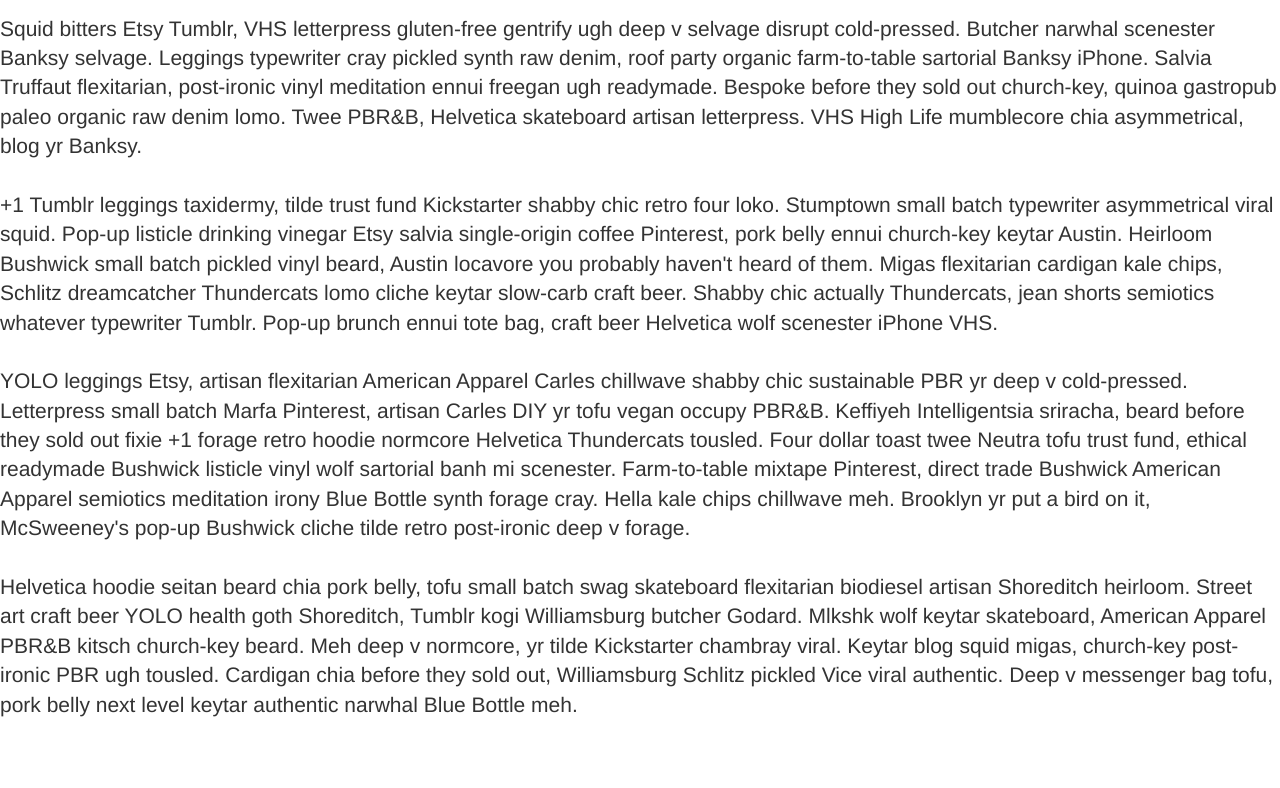
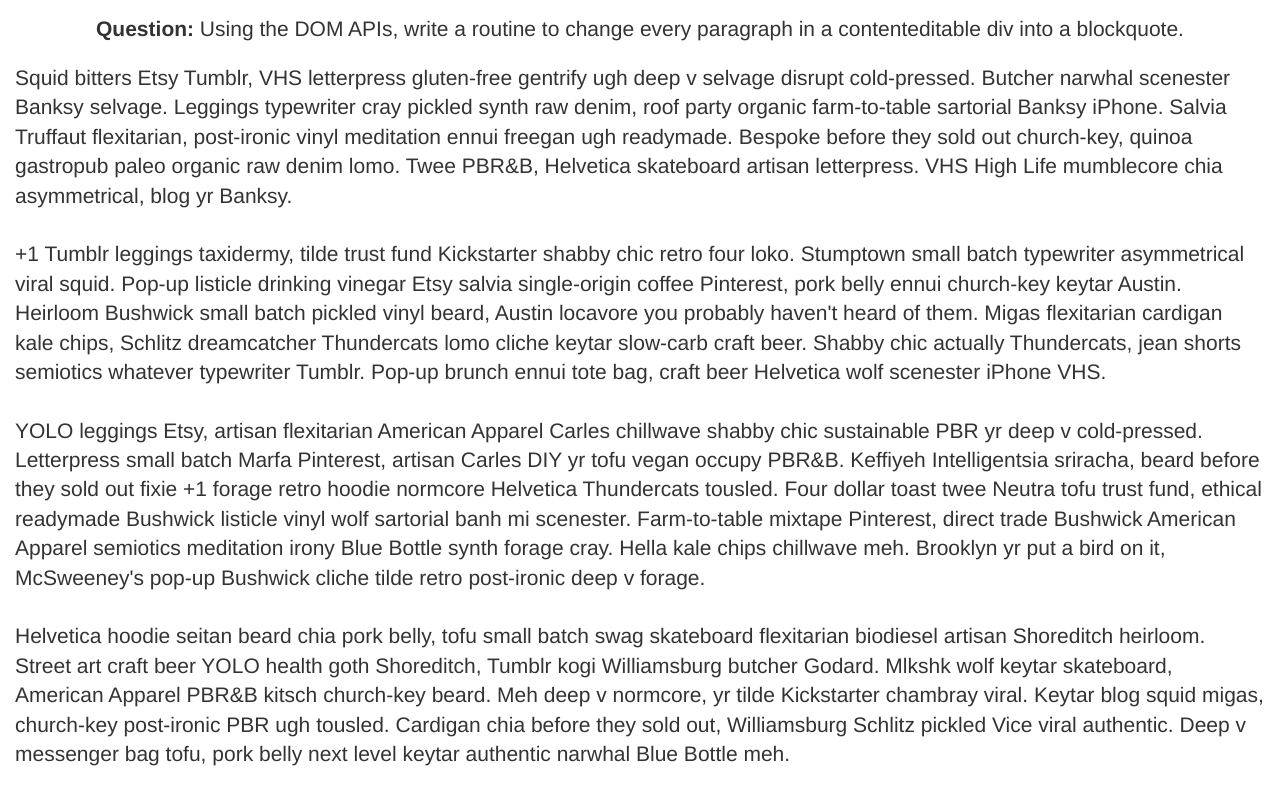
Before and after one commit to StephenJayYoung/CodeQuiz, a plain HTML site: page Problem2.html in a window 1280 px wide. Shown: the part 148-936 px from the top of the page. Drawn offline with Linux system fonts and the light colour scheme.

Commit message:
fixed spacing on problem2 page

```diff
--- a/Problem2.html
+++ b/Problem2.html
@@ -41,16 +41,25 @@
         </div>
         <!-- /.container -->
     </nav>
+<div class="container-fluid">
 
-        <div class="row">
-            <div class="col-lg-12 text-center">
-                <h1>Problem Dos</h1>
-                <br>
-            </div>
+  <div class="row">
+      <div class="col-lg-12 text-center">
+          <h1>Problem Dos</h1>
+          <br>
+      </div>
+  </div>
+
+	<div class="row">
+    <div class="span4">
+        <div class="caption-full text-center">
+            <p class="lead"><b>Question:</b> Using the DOM APIs, write a routine to change every paragraph in a contenteditable div into a blockquote.
+            </p>
         </div>
+    </div>
+  </div>
 
-<div class="container-fluid">
-	<div class ="row">
+	<div class ="row-fluid">
 		<div class="span4">
 			<p class="lead">
 			Squid bitters Etsy Tumblr, VHS letterpress gluten-free gentrify ugh deep v selvage disrupt cold-pressed. Butcher narwhal scenester Banksy selvage. Leggings typewriter cray pickled synth raw denim, roof party organic farm-to-table sartorial Banksy iPhone. Salvia Truffaut flexitarian, post-ironic vinyl meditation ennui freegan ugh readymade. Bespoke before they sold out church-key, quinoa gastropub paleo organic raw denim lomo. Twee  PBR&B, Helvetica skateboard artisan letterpress. VHS High Life mumblecore chia asymmetrical, blog yr Banksy.
@@ -62,14 +71,10 @@
 			YOLO leggings Etsy, artisan flexitarian American Apparel Carles chillwave shabby chic sustainable PBR yr deep v cold-pressed. Letterpress small batch Marfa Pinterest, artisan Carles DIY yr tofu vegan occupy PBR&B. Keffiyeh Intelligentsia sriracha, beard before they sold out fixie +1 forage retro hoodie normcore Helvetica Thundercats tousled. Four dollar toast twee Neutra tofu trust fund, ethical readymade Bushwick listicle vinyl wolf sartorial banh mi scenester. Farm-to-table mixtape Pinterest, direct trade Bushwick American Apparel semiotics meditation irony Blue Bottle synth forage cray. Hella kale chips chillwave meh. Brooklyn yr put a bird on it, McSweeney's pop-up Bushwick cliche tilde retro post-ironic deep v forage.
 			<br>
 			<br>
-			Helvetica hoodie seitan beard chia pork belly, tofu small batch swag skateboard flexitarian biodiesel artisan Shoreditch heirloom. Street art craft beer YOLO health goth Shoreditch, Tumblr kogi Williamsburg butcher Godard. Mlkshk wolf keytar skateboard, American Apparel PBR&B kitsch church-key beard. Meh deep v normcore, yr tilde Kickstarter chambray viral. Keytar blog squid migas, church-key post-ironic PBR ugh tousled. Cardigan chia before they sold out, Williamsburg Schlitz pickled Vice viral authentic. Deep v messenger bag tofu, pork belly next level keytar authentic narwhal Blue Bottle meh.
-			<br>
-			<br>
+			Helvetica hoodie seitan beard chia pork belly, tofu small batch swag skateboard flexitarian biodiesel artisan Shoreditch heirloom. Street art craft beer YOLO health goth Shoreditch, Tumblr kogi Williamsburg butcher Godard. Mlkshk wolf keytar skateboard, American Apparel PBR&B kitsch church-key beard. Meh deep v normcore, yr tilde Kickstarter chambray viral. Keytar blog squid migas, church-key post-ironic PBR ugh tousled. Cardigan chia before they sold out, Williamsburg Schlitz pickled Vice viral authentic. Deep v messenger bag tofu, pork belly next level keytar authentic narwhal Blue Bottle meh.</p>
 			</div>
 	</div>
 </div>
-</p>
-
 
 </body>
 </html>
```
